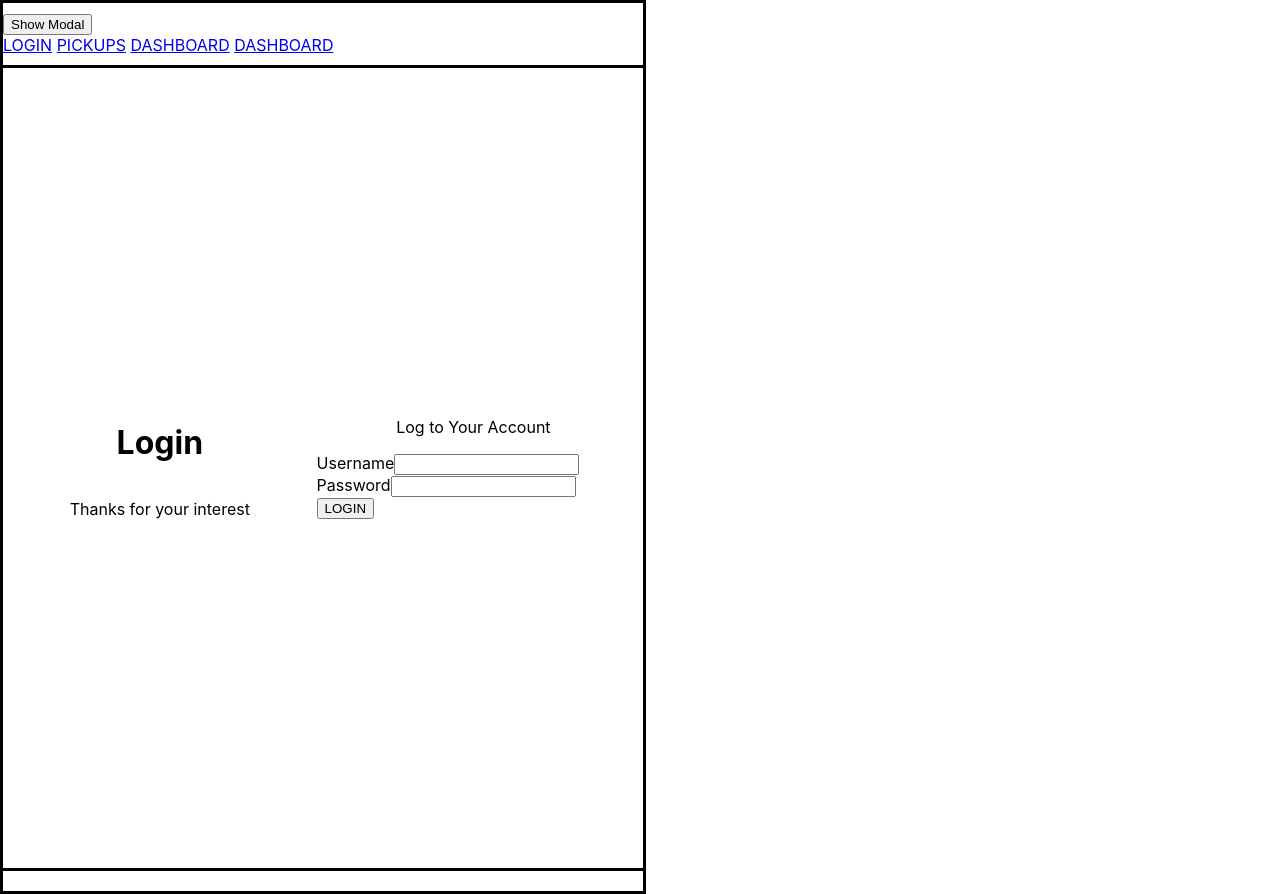
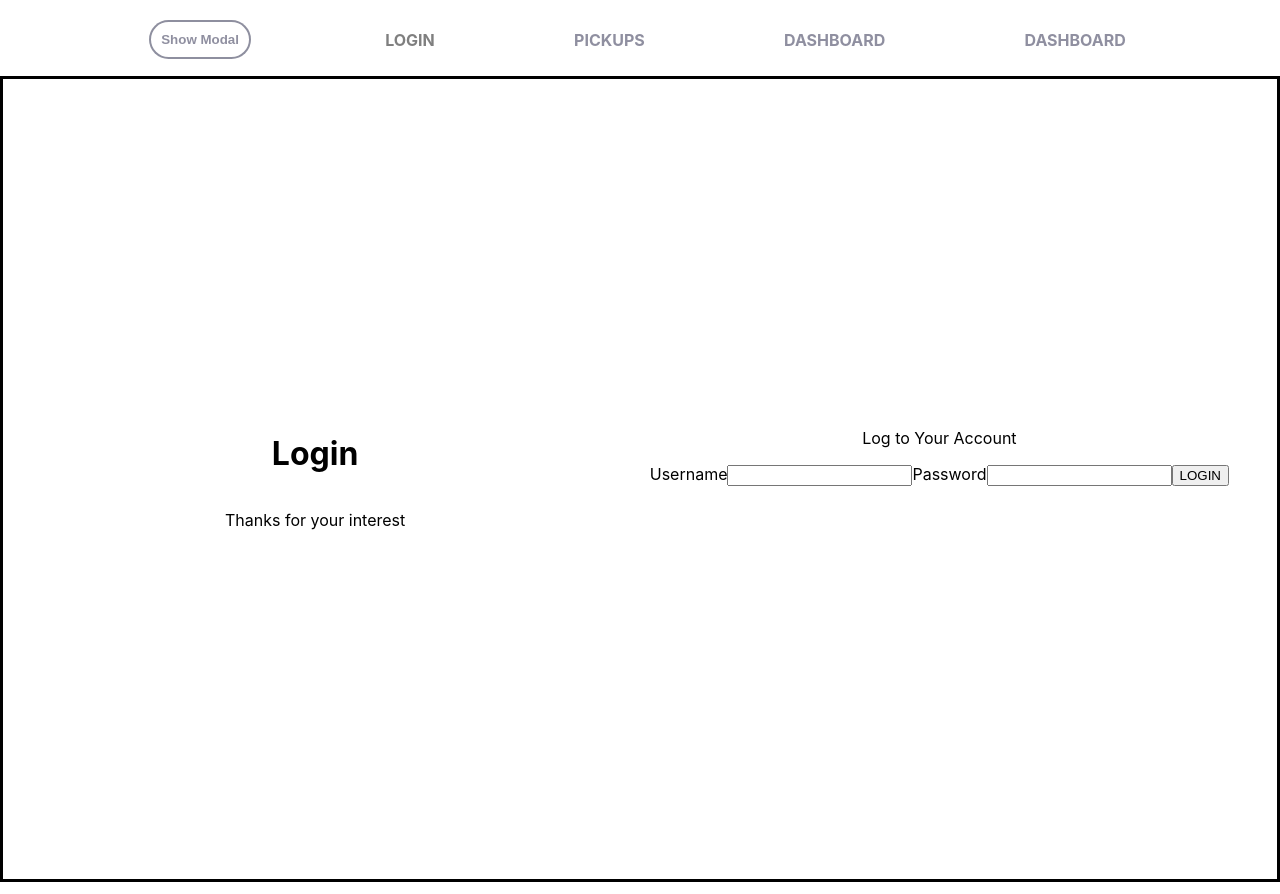
Before and after one commit to Replate-EU/Frontend, a React (Create React App) app in the folder front-end/: page /login in a window 1280 px wide. Built offline with nearby package versions, Linux system fonts and the light colour scheme; no server answers.

Commit message:
Addition of button styling

```diff
--- a/front-end/src/App.js
+++ b/front-end/src/App.js
@@ -8,7 +8,7 @@ import { checkToken } from "./state/actionCreators";
 
 //styles
 import "./CSS/App.css";
-import styled from "styled-components";
+// import styled from "styled-components";
 
 //Child components
 import FormBusiness from "./Components/Business/FormBusiness";
@@ -31,15 +31,15 @@ function App({ appState, user, checkToken }) {
   return (
     <div className="App">
 
-      <Borders>
-        <nav>
+
+        <nav className="NavBar">
           <Modal />
           <NavLink exact to="/login" activeClassName="active" replace>LOGIN</NavLink> {/* if logged in, then display: none */}
           <NavLink exact to="/volunteer/pickups" activeClassName="active" replace>PICKUPS</NavLink> {/* if not logged in, then display: none */}
           <NavLink exact to="/volunteer/dashboard" activeClassName="active" replace>DASHBOARD</NavLink> {/*display only when volunteer logged in*/}
           <NavLink exact to="/business/dashboard" activeClassName="active" replace>DASHBOARD</NavLink> {/*display only when business logged in*/}
         </nav>
-    </Borders>
+
       <Container>
         <Switch>
           <Route exact path="/">
@@ -66,7 +66,7 @@ function App({ appState, user, checkToken }) {
       </Route>
         </Switch>
       </Container>
-      <Borders></Borders>
+
     </div>
   );
 }
--- a/front-end/src/CSS/App.css
+++ b/front-end/src/CSS/App.css
@@ -0,0 +1,23 @@
+.NavBar {
+  display: flex;
+  justify-content: space-evenly;
+  align-items: center;
+  padding: 20px;
+}
+.NavBar a {
+  text-decoration: none;
+  font-weight: bold;
+  color: rgba(31, 32, 65, 0.5);
+  padding: 5px;
+}
+.NavBar button {
+  background: white;
+  border: 2px solid rgba(31, 32, 65, 0.5);
+  border-radius: 22px;
+  padding: 10px;
+  font-weight: bold;
+  color: rgba(31, 32, 65, 0.5);
+}
+.NavBar .active {
+  color: rgba(0, 0, 0, 0.5);
+}
--- a/front-end/src/Components/Login.js
+++ b/front-end/src/Components/Login.js
@@ -31,10 +31,8 @@ export default function Login() {
       }
 
       const validationSchema = Yup.object().shape({
-        name: Yup.string().required('please enter your name'),
-        phone: Yup.string().required('please enter your phone number'),
+        username: Yup.string().required('please enter your username'),
         password: Yup.string().required('please enter a password'),
-        repeat_password: Yup.string().required( 'please enter the same password')
       });
 
 
@@ -45,7 +43,7 @@ export default function Login() {
           axiosWithAuth()
           .post("/api/auth/login", values)
           .then(res => {
-              // console.log(res.data.token)
+              console.log(res.data.token)
               // res.body.token;
               localStorage.setItem("token", res.data.token);
               //should work, we'll see when api is posted
--- a/front-end/src/Components/styled.js
+++ b/front-end/src/Components/styled.js
@@ -21,7 +21,7 @@ export const Container = styled.div`
   justify-content: center;
   border: 3px solid black;
   height: 100vh;
-  width: 50%;
+
   margin: -3px 0;
 `;
 
--- a/front-end/src/LESS/NavBar.less
+++ b/front-end/src/LESS/NavBar.less
@@ -0,0 +1,26 @@
+.NavBar {
+    display: flex;
+    justify-content: space-evenly;
+    align-items: center;
+    padding: 20px;
+
+    a {
+        text-decoration: none;
+        font-weight: bold;
+        color: rgba(31, 32, 65, 0.5);
+        padding: 5px;
+    }
+
+    button {
+        background: white;
+        border: 2px solid rgba(31, 32, 65, 0.5);
+        border-radius: 22px;
+        padding: 10px;
+        font-weight: bold;
+        color: rgba(31, 32, 65, 0.5);
+    }
+
+    .active {
+        color: darken(rgba(31, 32, 65, 0.5), 20%)
+    }
+}
```
